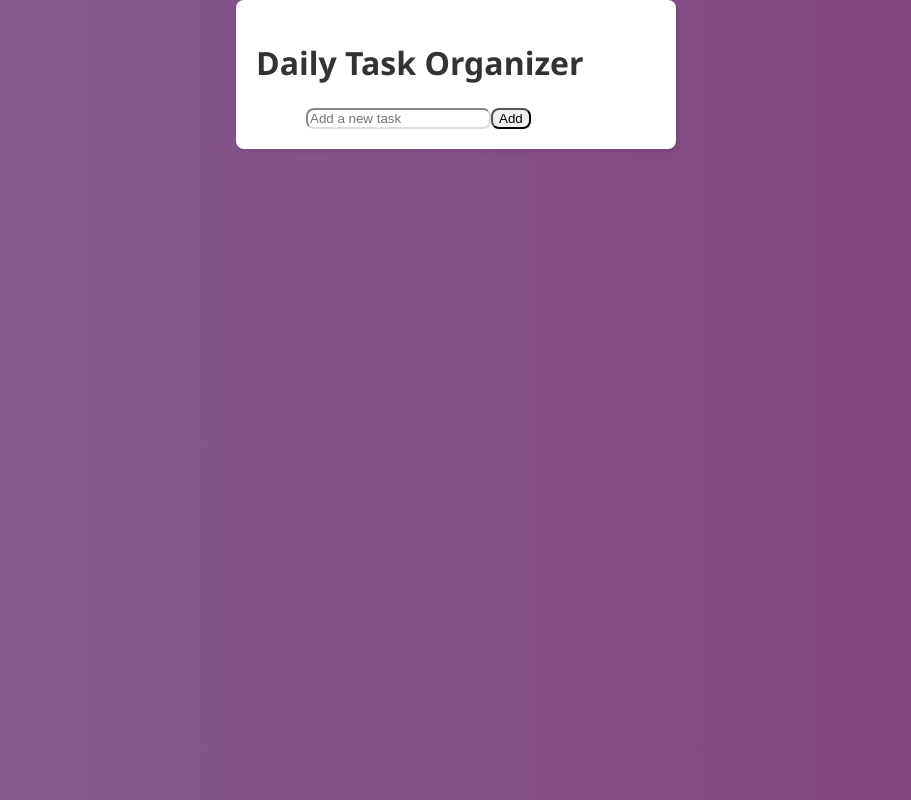
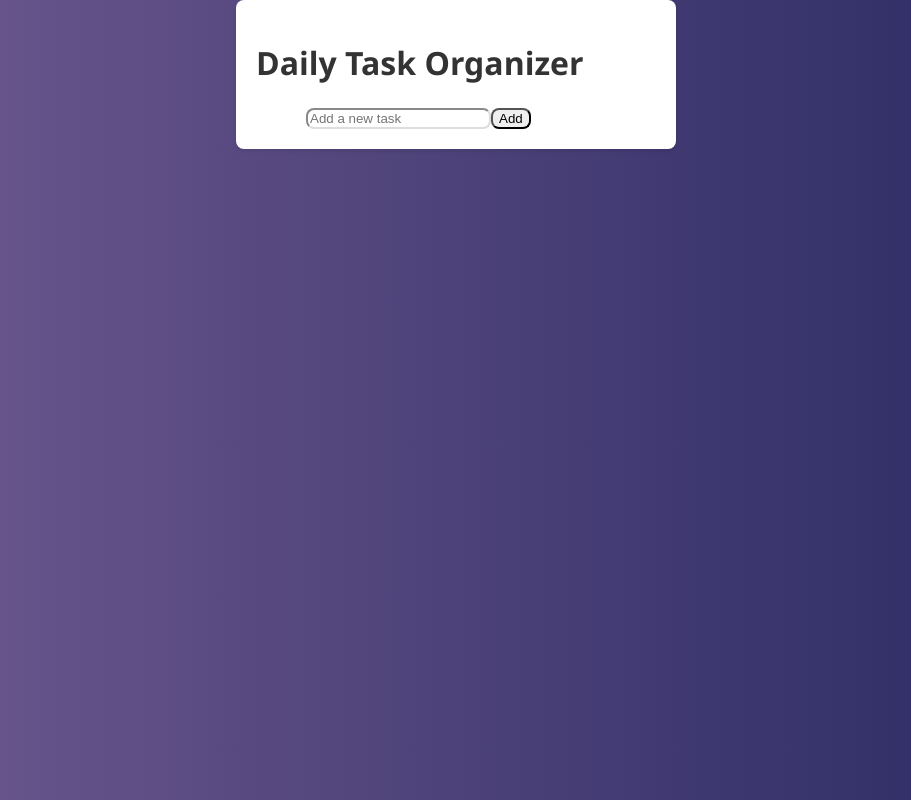
Before and after one commit to umairBinMohammad/daily-task-organizer, a React (Create React App) app: page / in a window 1280 px wide. Shown: the whole page, without its empty margins (184-1095 px from the left). Built offline with nearby package versions, Linux system fonts and the light colour scheme.

Commit message:
Changed colour of the background

```diff
--- a/src/index.css
+++ b/src/index.css
@@ -7,7 +7,7 @@ body {
   font-family: 'Segoe UI', Tahoma, Geneva, Verdana, sans-serif;
   -webkit-font-smoothing: antialiased;
   -moz-osx-font-smoothing: grayscale;
-  background: linear-gradient(to right, #875b91, #81427e);
+  background: linear-gradient(to right, #705b91, #292962);
   color: #333;
 }
 
```
